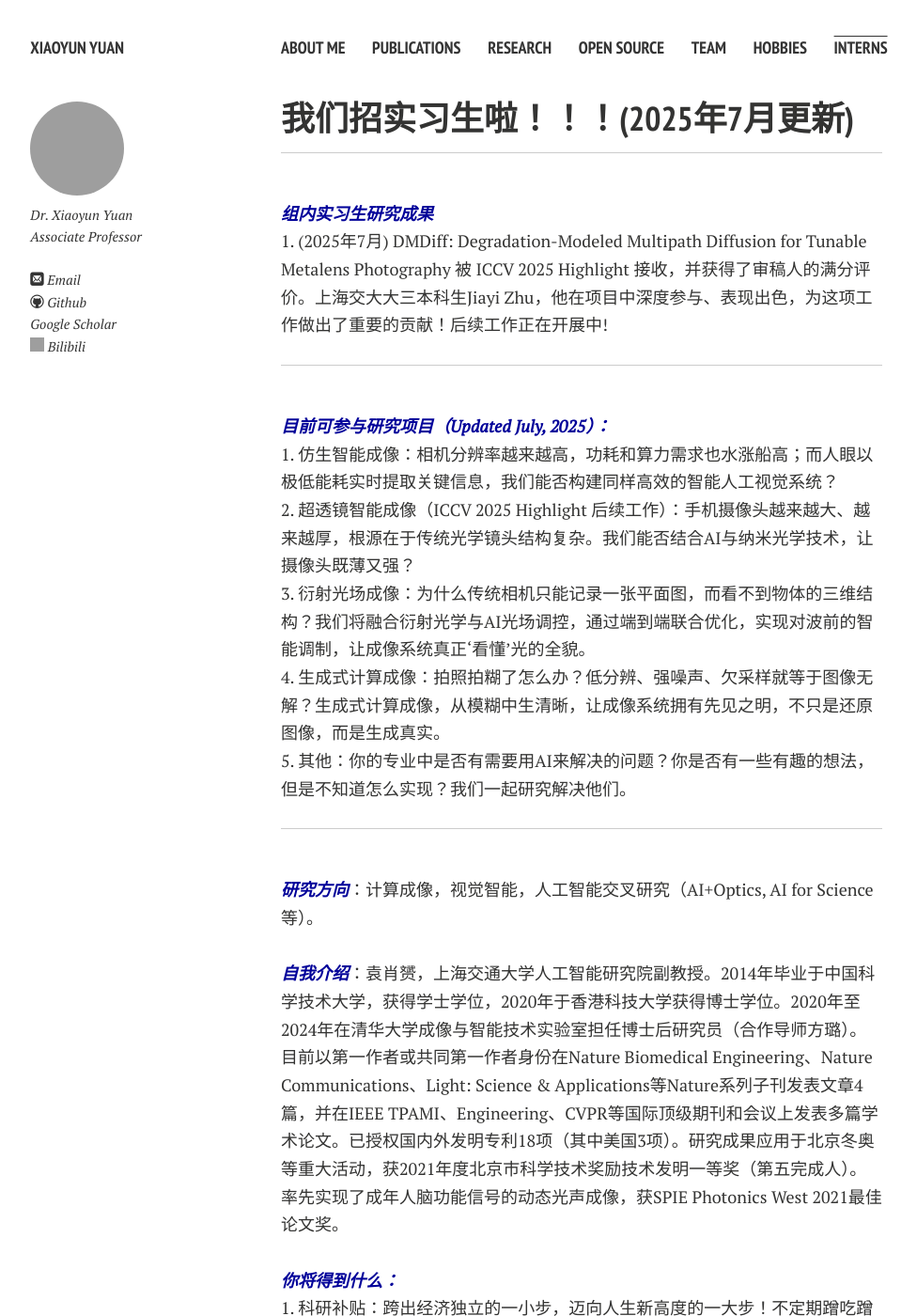
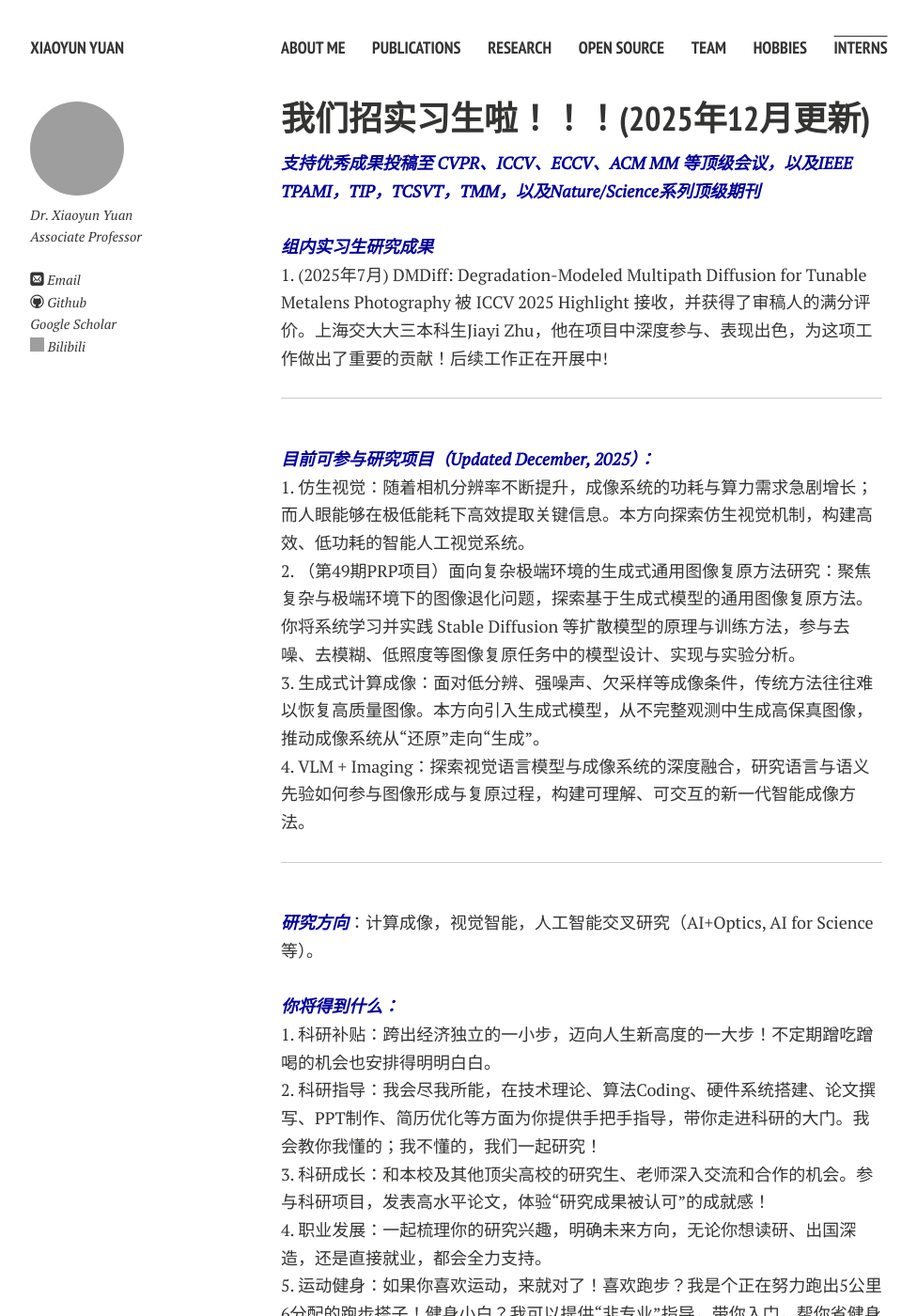
Before and after one commit to yuanxy92/yuanxy92.github.io, a Jekyll site: the page built from interns.md, in a window 1280 px wide and 1400 px high. Shown: the whole window at 94% size, without its empty margins (21-997 px from the left). Built offline with Jekyll 4.4.1, drawn with Linux system fonts in a browser that asks for light colours; nearby versions of some CDN libraries; comment, search, counter and statistics services are not loaded; a style sheet for code colours, icons or effects is not loaded; grey boxes are pictures that could not be loaded.

Commit message:
Update interns.md

```diff
--- a/interns.md
+++ b/interns.md
@@ -4,25 +4,24 @@ permalink: /interns/index.html
 title: Interns
 ---
 
-## 我们招实习生啦！！！(2025年7月更新)
+## 我们招实习生啦！！！(2025年12月更新)
 
----
+***<font color="#000099">支持优秀成果投稿至 CVPR、ICCV、ECCV、ACM MM 等顶级会议，以及IEEE TPAMI，TIP，TCSVT，TMM，以及Nature/Science系列顶级期刊</font>***
+
 <br> ***<font color="#000099">组内实习生研究成果</font>***
 <br>1. (2025年7月) DMDiff: Degradation-Modeled Multipath Diffusion for Tunable Metalens Photography 被 ICCV 2025 Highlight 接收，并获得了审稿人的满分评价。上海交大大三本科生Jiayi Zhu，他在项目中深度参与、表现出色，为这项工作做出了重要的贡献！后续工作正在开展中!
 
 ---
 
-<br> ***<font color="#000099">目前可参与研究项目（Updated July, 2025）：</font>***
-<br>1. 仿生智能成像：相机分辨率越来越高，功耗和算力需求也水涨船高；而人眼以极低能耗实时提取关键信息，我们能否构建同样高效的智能人工视觉系统？
-<br>2. 超透镜智能成像（ICCV 2025 Highlight 后续工作）：手机摄像头越来越大、越来越厚，根源在于传统光学镜头结构复杂。我们能否结合AI与纳米光学技术，让摄像头既薄又强？
-<br>3. 衍射光场成像：为什么传统相机只能记录一张平面图，而看不到物体的三维结构？我们将融合衍射光学与AI光场调控，通过端到端联合优化，实现对波前的智能调制，让成像系统真正‘看懂’光的全貌。
-<br>4. 生成式计算成像：拍照拍糊了怎么办？低分辨、强噪声、欠采样就等于图像无解？生成式计算成像，从模糊中生清晰，让成像系统拥有先见之明，不只是还原图像，而是生成真实。
-<br>5. 其他：你的专业中是否有需要用AI来解决的问题？你是否有一些有趣的想法，但是不知道怎么实现？我们一起研究解决他们。
+<br> ***<font color="#000099">目前可参与研究项目（Updated December, 2025）：</font>***
+<br>1. 仿生视觉：随着相机分辨率不断提升，成像系统的功耗与算力需求急剧增长；而人眼能够在极低能耗下高效提取关键信息。本方向探索仿生视觉机制，构建高效、低功耗的智能人工视觉系统。
+<br>2. （第49期PRP项目）面向复杂极端环境的生成式通用图像复原方法研究：聚焦复杂与极端环境下的图像退化问题，探索基于生成式模型的通用图像复原方法。你将系统学习并实践 Stable Diffusion 等扩散模型的原理与训练方法，参与去噪、去模糊、低照度等图像复原任务中的模型设计、实现与实验分析。
+<br>3. 生成式计算成像：面对低分辨、强噪声、欠采样等成像条件，传统方法往往难以恢复高质量图像。本方向引入生成式模型，从不完整观测中生成高保真图像，推动成像系统从“还原”走向“生成”。
+<br>4. VLM + Imaging：探索视觉语言模型与成像系统的深度融合，研究语言与语义先验如何参与图像形成与复原过程，构建可理解、可交互的新一代智能成像方法。
+
 
 ---
 <br> ***<font color="#000099">研究方向</font>***：计算成像，视觉智能，人工智能交叉研究（AI+Optics, AI for Science等）。
-
-<br> ***<font color="#000099">自我介绍</font>***：袁肖赟，上海交通大学人工智能研究院副教授。2014年毕业于中国科学技术大学，获得学士学位，2020年于香港科技大学获得博士学位。2020年至2024年在清华大学成像与智能技术实验室担任博士后研究员（合作导师方璐）。目前以第一作者或共同第一作者身份在Nature Biomedical Engineering、Nature Communications、Light: Science & Applications等Nature系列子刊发表文章4篇，并在IEEE TPAMI、Engineering、CVPR等国际顶级期刊和会议上发表多篇学术论文。已授权国内外发明专利18项（其中美国3项）。研究成果应用于北京冬奥等重大活动，获2021年度北京市科学技术奖励技术发明一等奖（第五完成人）。率先实现了成年人脑功能信号的动态光声成像，获SPIE Photonics West 2021最佳论文奖。<br>
 
 <br> ***<font color="#000099">你将得到什么：</font>*** <br>1. 科研补贴：跨出经济独立的一小步，迈向人生新高度的一大步！不定期蹭吃蹭喝的机会也安排得明明白白。<br>2. 科研指导：我会尽我所能，在技术理论、算法Coding、硬件系统搭建、论文撰写、PPT制作、简历优化等方面为你提供手把手指导，带你走进科研的大门。我会教你我懂的；我不懂的，我们一起研究！<br>3. 科研成长：和本校及其他顶尖高校的研究生、老师深入交流和合作的机会。参与科研项目，发表高水平论文，体验“研究成果被认可”的成就感！<br>4. 职业发展：一起梳理你的研究兴趣，明确未来方向，无论你想读研、出国深造，还是直接就业，都会全力支持。<br>5. 运动健身：如果你喜欢运动，来就对了！喜欢跑步？我是个正在努力跑出5公里6分配的跑步搭子！健身小白？我可以提供“非专业”指导，带你入门，帮你省健身私教的钱！三大项4倍体重的健身爱好者？恭喜，你找到一个志同道合的健身搭子！三大项5倍体重的健身大佬？大哥/大姐，求带带！！！
 
```
